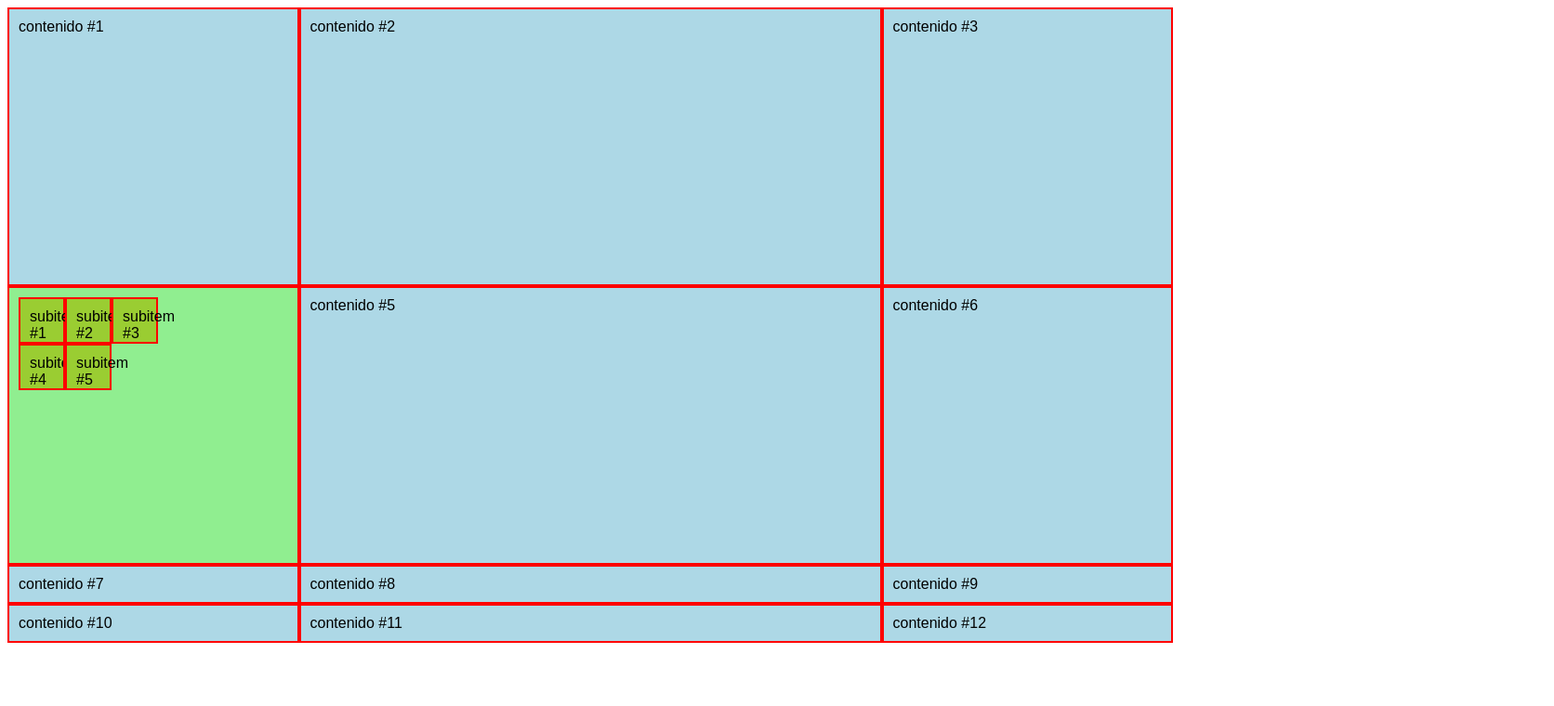
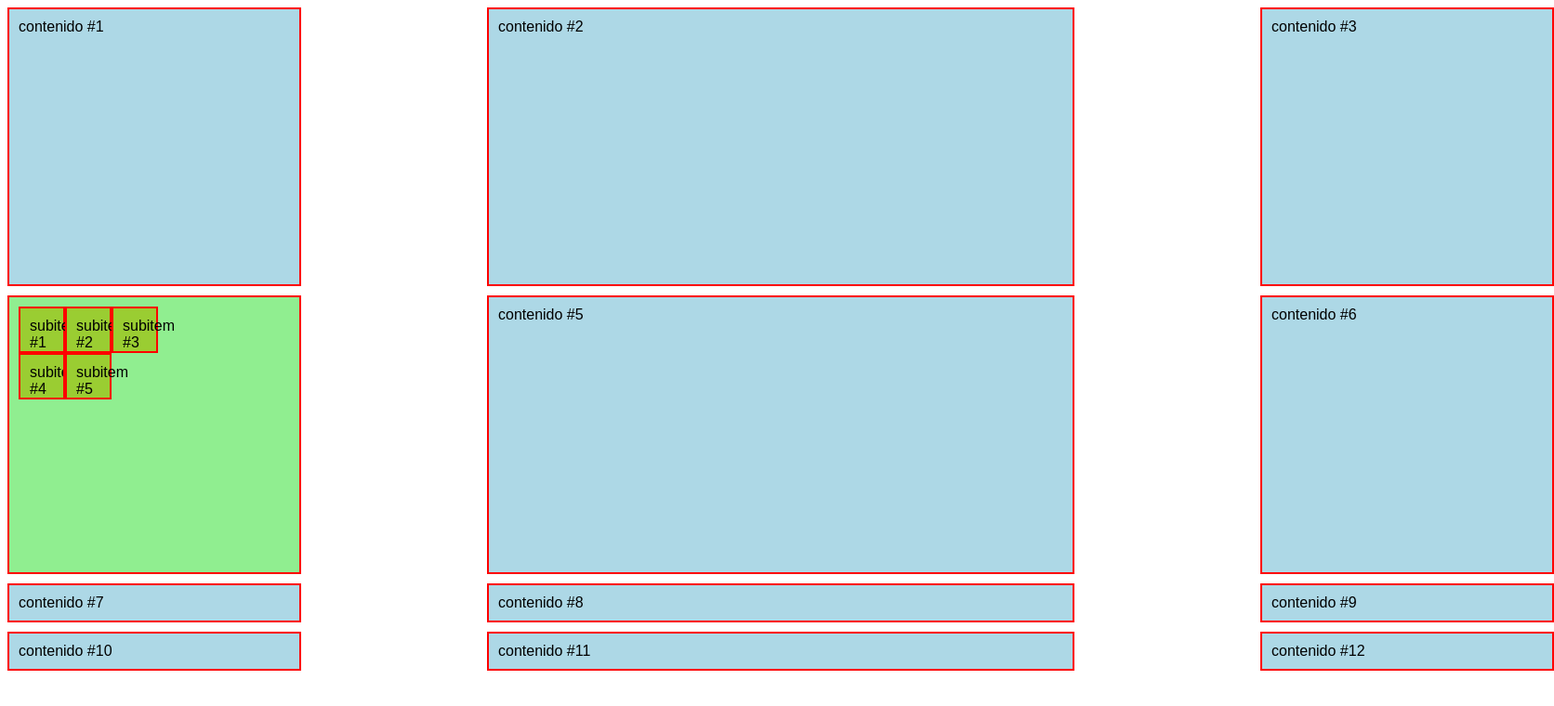
Before and after one commit to lmayai/css-grids, a plain HTML site: page index.html in a window 1280 px wide. Shown: the whole page at 93% size, 1672 px wide, since content can reach past the window. Drawn offline with Linux system fonts and the light colour scheme.

Commit message:
USO de GRID con GAP para lograr espaciados sin usar margin para no alterar el container

```diff
--- a/index.html
+++ b/index.html
@@ -14,7 +14,9 @@
             grid-template-columns: 25% 50% 25%;
             grid-template-rows: 300px 300px;
             /* grid-template: 300px 300px / 25% 50% 25%; */
-            margin-right: 10px;
+            /* column-gap: 30px; */
+            /* row-gap: 100px; */
+            gap:10px 200px;
         }
         .item{
             background: lightblue;
```
